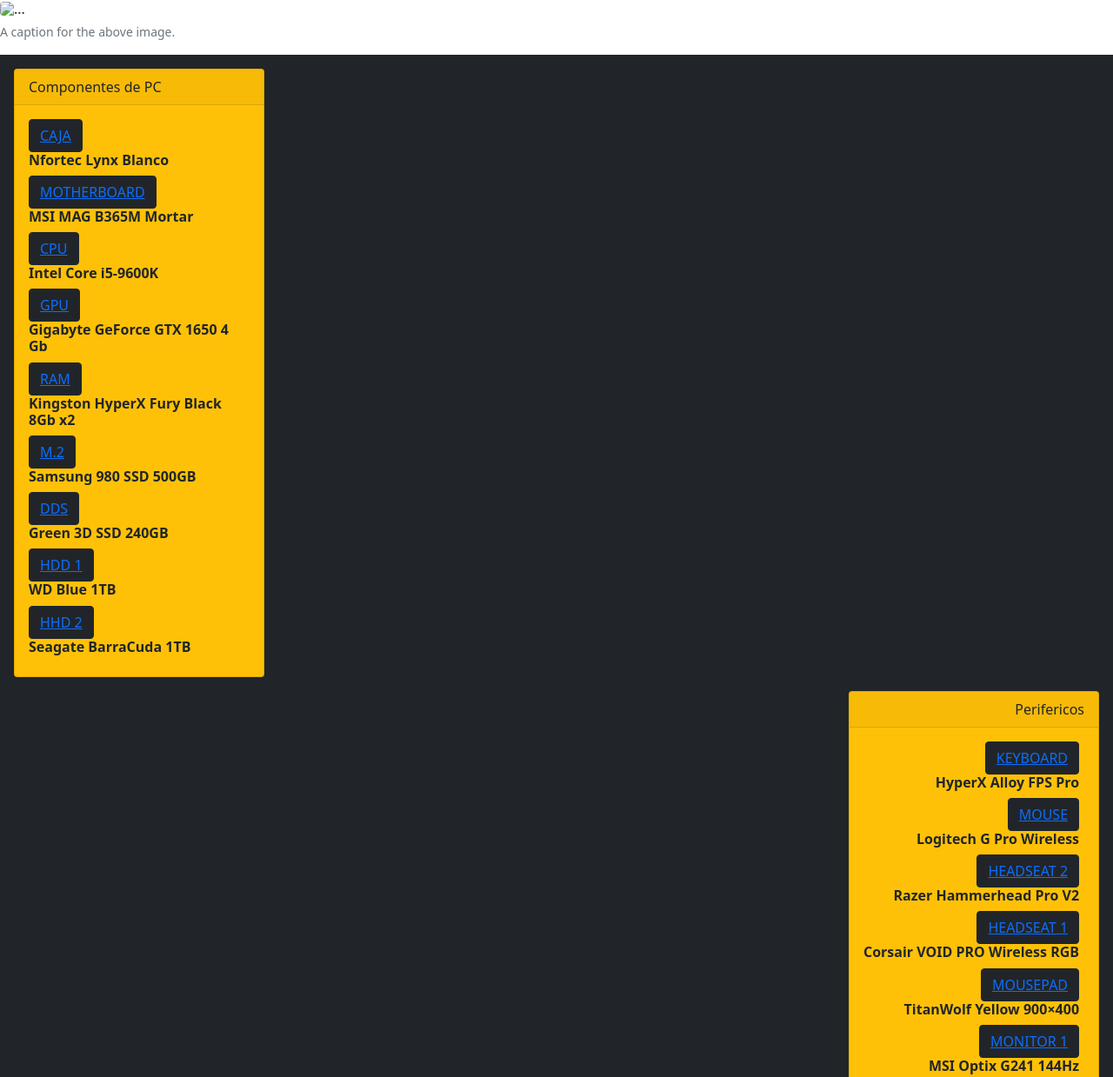
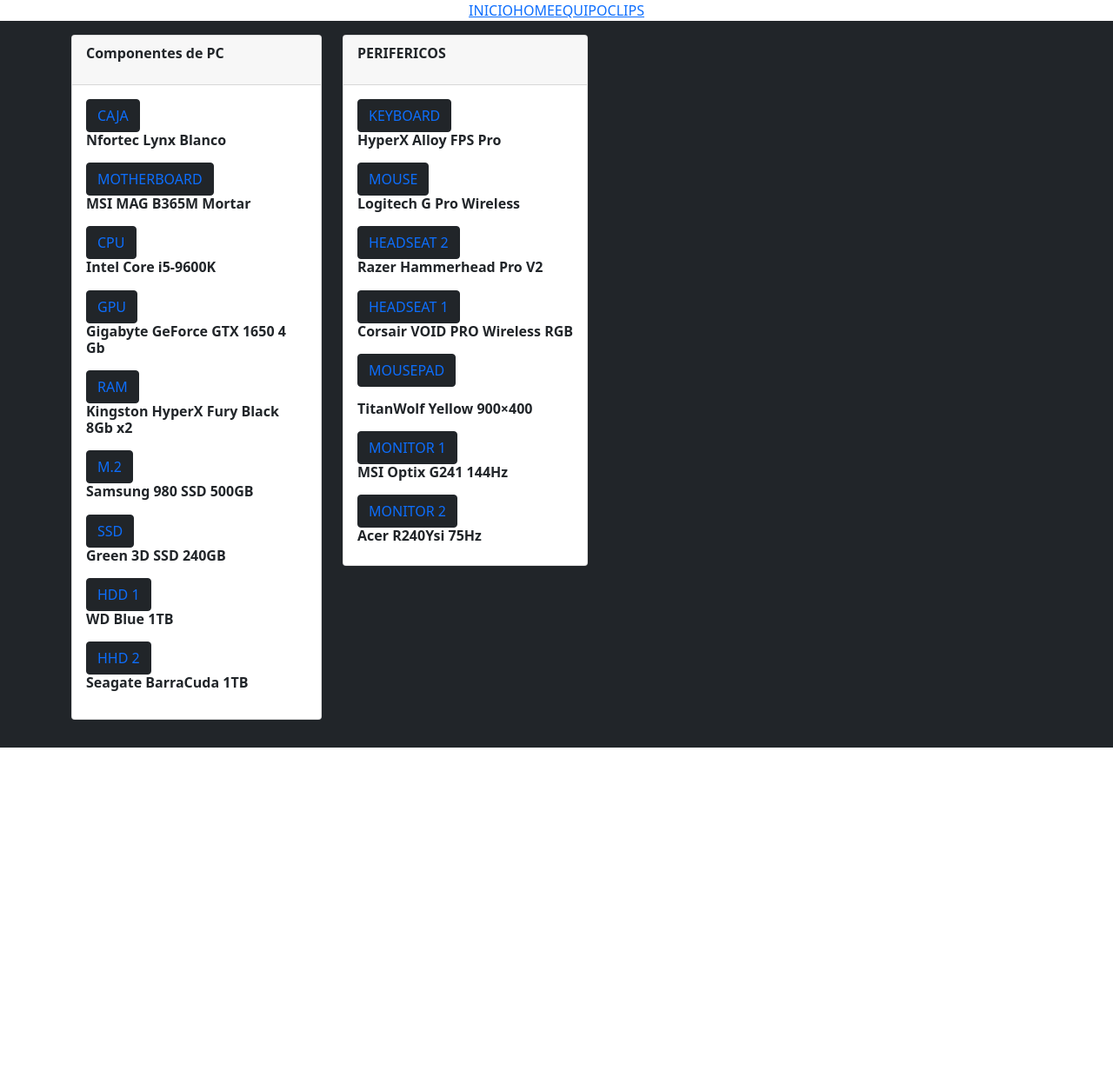
Before and after one commit to Haplee/PaginaWebHaplee, a plain HTML site: page index.html in a window 1280 px wide. Shown: the top 1239 px of the page at 87% size. After the commit the page ends 868 px from the top, so only its background shows below. Drawn offline with nearby package versions, Linux system fonts and the light colour scheme.

Commit message:
Update index.html

```diff
--- a/index.html
+++ b/index.html
@@ -9,20 +9,32 @@
     <link href="https://cdn.jsdelivr.net/npm/bootstrap@5.1.3/dist/css/bootstrap.min.css" rel="stylesheet" integrity="sha384-1BmE4kWBq78iYhFldvKuhfTAU6auU8tT94WrHftjDbrCEXSU1oBoqyl2QvZ6jIW3" crossorigin="anonymous">
 
     <title>Fran Vidal</title>
+      <div>
+        <ul class="nav justify-content-center">
+          <li class="nav-item">
+            <a class="nav active" aria-current="page" href="#">INICIO</a>
+          </li>
+          <li class="nav-item">
+            <a class="nav active" href="#">HOME</a>
+          </li>
+          <li class="nav-item">
+            <a class="nav active" href="#">EQUIPO</a>
+          </li>
+          <li class="nav-item">
+            <a class="nnav active">CLIPS</a>
+          </li>
+        </ul>
+      </div>
   </head>
   <body>
-    <div>
-      <figure class="figure">
-        <img src="..." class="figure-img img-fluid rounded" alt="...">
-        <figcaption class="figure-caption">A caption for the above image.</figcaption>
-      </figure>
+
+<!-- Banner -->
 
 
-    </div>
     <main>
 
 
-      <div class="">
+      <span>
         <script src="https://cdn.lordicon.com/ritcuqlt.js"></script>
         <lord-icon
             src="https://cdn.lordicon.com/myroguwc.json"
@@ -31,87 +43,111 @@
             stroke="30"
             style="width:175px;height:175px">
         </lord-icon>
-      </div>
+      </span>
 
       <div class="p-3 mb-2 bg-dark text-white">
             <!-- Texto principal -->
 
+
 <!-- Grupo Drop -->
+<!-- Componentes -->
 
-<!-- Componentes -->
-            <div align="left">
-                <div class="card text-dark bg-warning mb-3" style="max-width: 18rem;">
-                  <div>
-                    <div class="card-header">Componentes de PC</div>
-                  </div>
+      <div class="container">
+        <div class="row row-cols-auto">  <!-- DIV DE COLUMNAS -->
+          <div class="col"><div>
+                <div class="card text-dark mb-3" style="max-width: 18rem;">
+                    <div class="card-header"><p class="fw-bolder">Componentes de PC</p></div>
                     <div class="btn-group-vertical">
                       <div class="card-body">
-                      <button type="button" class="btn btn-dark"><a href="https://www.pccomponentes.com/nfortec-lynx-cristal-templado-usb-30-rgb-blanco">CAJA</a></button>
+                        <button type="button" class="btn btn-dark"><a href="https://www.pccomponentes.com/nfortec-lynx-cristal-templado-usb-30-rgb-blanco" class="text-decoration-none">CAJA</a></button>
                         <h6 class="fw-bolder">Nfortec Lynx Blanco</a> </h6>
+                        <blockquote></blockquote>
 
-                      <button type="button" class="btn btn-dark"><a href="https://www.pccomponentes.com/msi-mag-b365m-mortar?offer=15609a59-59c1-4918-9183-702847d11b18">MOTHERBOARD</a></button>
-                      <h6 class="fw-bolder">MSI MAG B365M Mortar</h6>
+                        <button type="button" class="btn btn-dark"><a href="https://www.pccomponentes.com/msi-mag-b365m-mortar?offer=15609a59-59c1-4918-9183-702847d11b18" class="text-decoration-none">MOTHERBOARD</a></button>
+                        <h6 class="fw-bolder" class="text-decoration-none">MSI MAG B365M Mortar</h6>
+                        <blockquote></blockquote>
 
-                      <button type="button" class="btn btn-dark"><a href="https://www.intel.es/content/www/es/es/products/sku/134896/intel-core-i59600k-processor-9m-cache-up-to-4-60-ghz/specifications.html">CPU</a></button>
+                        <button type="button" class="btn btn-dark"><a href="https://www.intel.es/content/www/es/es/products/sku/134896/intel-core-i59600k-processor-9m-cache-up-to-4-60-ghz/specifications.html" class="text-decoration-none">CPU</a></button>
                         <h6 class="fw-bolder">Intel Core i5-9600K</h6>
+                        <blockquote></blockquote>
 
-                      <button type="button" class="btn btn-dark"><a href="https://www.pccomponentes.com/gigabyte-geforce-gtx-1650-d6-windforce-oc-4gb-gddr6">GPU</a></button>
+                        <button type="button" class="btn btn-dark"><a href="https://www.pccomponentes.com/gigabyte-geforce-gtx-1650-d6-windforce-oc-4gb-gddr6" class="text-decoration-none">GPU</a></button>
                         <h6 class="fw-bolder">Gigabyte GeForce GTX 1650 4 Gb</h6>
+                        <blockquote></blockquote>
 
-                      <button type="button" class="btn btn-dark"><a href="https://www.pccomponentes.com/kingston-fury-beast-ddr4-2666-mhz-8gb-cl16">RAM</a></button>
+                        <button type="button" class="btn btn-dark"><a href="https://www.pccomponentes.com/kingston-fury-beast-ddr4-2666-mhz-8gb-cl16" class="text-decoration-none">RAM</a></button>
                         <h6 class="fw-bolder">Kingston HyperX Fury Black 8Gb x2</h6>
+                        <blockquote></blockquote>
 
-                      <button type="button" class="btn btn-dark"><a href="https://www.pccomponentes.com/samsung-980-ssd-500gb-pcie-30-nvme-m2">M.2</a></button>
-                      <h6 class="fw-bolder">Samsung 980 SSD 500GB</h6>
+                        <button type="button" class="btn btn-dark"><a href="https://www.pccomponentes.com/samsung-980-ssd-500gb-pcie-30-nvme-m2" class="text-decoration-none">M.2</a></button>
+                        <h6 class="fw-bolder" style="clear">Samsung 980 SSD 500GB</h6>
+                        <blockquote></blockquote>
 
-                      <button type="button" class="btn btn-dark"><a href="https://www.pccomponentes.com/wd-green-3d-ssd-240gb-sata3">DDS</a></button>
+                        <button type="button" class="btn btn-dark"><a href="https://www.pccomponentes.com/wd-green-3d-ssd-240gb-sata3" class="text-decoration-none">SSD</a></button>
                         <h6 class="fw-bolder">Green 3D SSD 240GB</h6>
+                        <blockquote></blockquote>
 
-                      <button type="button" class="btn btn-dark"><a href="https://www.pccomponentes.com/wd-blue-1tb-35-sata3">HDD 1</a></button>
+                        <button type="button" class="btn btn-dark"><a href="https://www.pccomponentes.com/wd-blue-1tb-35-sata3" class="text-decoration-none">HDD 1</a></button>
                         <h6 class="fw-bolder">WD Blue 1TB</h6>
+                        <blockquote></blockquote>
 
-                      <button type="button" class="btn btn-dark"><a href="https://www.pccomponentes.com/seagate-barracuda-35-1tb-sata3">HHD 2</a></button>
+                        <button type="button" class="btn btn-dark"><a href="https://www.pccomponentes.com/seagate-barracuda-35-1tb-sata3" class="text-decoration-none">HHD 2</a></button>
                         <h6 class="fw-bolder">Seagate BarraCuda 1TB</h6>
+                        <blockquote></blockquote>
+                      </div>
+                  </div>
+                </div>
+              </div>
+            </div>
+          <div class="col"><!-- Perifericos -->
+              <div align="">
+               <div class="card text-dark mb-3" style="max-width: 18rem;">
+                    <div class="card-header"><p class="fw-bold">PERIFERICOS</p></div>
+                    <div class="btn-group-vertical">
+                      <div class="card-body">
+                        <button type="button" class="btn btn-dark"><a href="https://www.pccomponentes.com/hyperx-alloy-fps-pro-teclado-gaming-mecanico-led-rojo-cherry-mx-blue-version-usa" class="text-decoration-none">KEYBOARD</a></button>
+                        <h6 class="fw-bolder">HyperX Alloy FPS Pro</h6>
+                        <blockquote></blockquote>
+
+                        <button type="button" class="btn btn-dark"><a href="https://www.pccomponentes.com/logitech-g-pro-raton-gaming-inalambrico-25600dpi-negro" class="text-decoration-none">MOUSE</a></button>
+                        <h6 class="fw-bolder" class="text-decoration-none">Logitech G Pro Wireless</h6>
+                        <blockquote></blockquote>
+
+                        <button type="button" class="btn btn-dark"><a href="https://www.amazon.es/Razer-Hammerhead-Duo-Console-Ear/dp/B085JHBL34/ref=sr_1_6?keywords=razer+hammerhead&qid=1676042052&sr=8-6" class="text-decoration-none">HEADSEAT 2</a></button>
+                        <h6 class="fw-bolder">Razer Hammerhead Pro V2</h6>
+                        <blockquote></blockquote>
+
+                        <button type="button" class="btn btn-dark"><a href="https://www.amazon.es/Corsair-Auriculares-Inalámbrico-Personalizable-Iluminación/dp/B07Y2MJRW6/ref=sr_1_5?__mk_es_ES=ÅMÅŽÕÑ&crid=GPNB627F9FN2&keywords=Corsair+VOID+PRO+Wireless+RGB&qid=1676042098&sprefix=corsair+void+pro+wireless+rgb%2Caps%2C138&sr=8-5" class="text-decoration-none">HEADSEAT 1</a></button>
+                        <h6 class="fw-bolder">Corsair VOID PRO Wireless RGB</h6>
+                        <blockquote></blockquote>
+
+                        <button type="button" class="btn btn-dark"><a href="https://www.amazon.es/Alfombrilla-ratón-para-Gaming-900x400/dp/B07WTMWNHZ/ref=sr_1_5?__mk_es_ES=ÅMÅŽÕÑ&crid=1DY0L4I04F2YW&keywords=TitanWolf+Yellow+900×400&qid=1676042136&sprefix=titanwolf+yellow+900+400%2Caps%2C109&sr=8-5" class="text-decoration-none">MOUSEPAD</a></button>
+                        <blockquote></blockquote>
+                        <h6 class="fw-bolder">TitanWolf Yellow 900×400</h6>
+                        <blockquote></blockquote>
+
+                        <button type="button" class="btn btn-dark"><a href="https://www.amazon.es/MSI-Optix-G241-Monitor-pixeles/dp/B083P6GTWD/ref=sr_1_4?__mk_es_ES=ÅMÅŽÕÑ&crid=3M6URA5KVZSSV&keywords=MSI+Optix+G241&qid=1676042166&sprefix=msi+optix+g241%2Caps%2C99&sr=8-4" class="text-decoration-none">MONITOR 1</a></button>
+                          <h6 class="fw-bolder">MSI Optix G241 144Hz</h6>
+                          <blockquote></blockquote>
+
+                        <button type="button" class="btn btn-dark"><a href="https://www.amazon.es/Acer-R240Ysmipx-FreeSync-Pantalla-1920x1080/dp/B07XK8NH7P/ref=sr_1_1?__mk_es_ES=ÅMÅŽÕÑ&crid=19YYWL83ZCJK6&keywords=Acer+R240Ysi&qid=1676042187&sprefix=acer+r240ysi%2Caps%2C98&sr=8-1s" class="text-decoration-none">MONITOR 2</a></button>
+                        <h6 class="fw-bolder">Acer R240Ysi 75Hz</h6>
                       </div>
                     </div>
                   </div>
                 </div>
 
 
-             <blockquote></blockquote>
-  <!-- Perifericos -->
-              <div align="right">
-               <div class="card text-dark bg-warning mb-3" style="max-width: 18rem;">
-                  <div>
-                    <div class="card-header">Perifericos</div>
-                  </div>
-                  <div class="btn-group-vertical">
-                    <div class="card-body">
-                      <button type="button" class="btn btn-dark"><a href="https://www.pccomponentes.com/hyperx-alloy-fps-pro-teclado-gaming-mecanico-led-rojo-cherry-mx-blue-version-usa">KEYBOARD</a></button>
-                      <h6 class="fw-bolder">HyperX Alloy FPS Pro</h6>
 
-                      <button type="button" class="btn btn-dark"><a href="https://www.pccomponentes.com/logitech-g-pro-raton-gaming-inalambrico-25600dpi-negro">MOUSE</a></button>
-                      <h6 class="fw-bolder">Logitech G Pro Wireless</h6>
 
-                      <button type="button" class="btn btn-dark"><a href="https://www.amazon.es/Razer-Hammerhead-Duo-Console-Ear/dp/B085JHBL34/ref=sr_1_6?keywords=razer+hammerhead&qid=1676042052&sr=8-6">HEADSEAT 2</a></button>
-                      <h6 class="fw-bolder">Razer Hammerhead Pro V2</h6>
 
-                      <button type="button" class="btn btn-dark"><a href="https://www.amazon.es/Corsair-Auriculares-Inalámbrico-Personalizable-Iluminación/dp/B07Y2MJRW6/ref=sr_1_5?__mk_es_ES=ÅMÅŽÕÑ&crid=GPNB627F9FN2&keywords=Corsair+VOID+PRO+Wireless+RGB&qid=1676042098&sprefix=corsair+void+pro+wireless+rgb%2Caps%2C138&sr=8-5">HEADSEAT 1</a></button>
-                      <h6 class="fw-bolder">Corsair VOID PRO Wireless RGB</h6>
 
-                      <button type="button" class="btn btn-dark"><a href="https://www.amazon.es/Alfombrilla-ratón-para-Gaming-900x400/dp/B07WTMWNHZ/ref=sr_1_5?__mk_es_ES=ÅMÅŽÕÑ&crid=1DY0L4I04F2YW&keywords=TitanWolf+Yellow+900×400&qid=1676042136&sprefix=titanwolf+yellow+900+400%2Caps%2C109&sr=8-5">MOUSEPAD</a></button>
-                      <h6 class="fw-bolder">TitanWolf Yellow 900×400</h6>
 
-                      <button type="button" class="btn btn-dark"><a href="https://www.amazon.es/MSI-Optix-G241-Monitor-pixeles/dp/B083P6GTWD/ref=sr_1_4?__mk_es_ES=ÅMÅŽÕÑ&crid=3M6URA5KVZSSV&keywords=MSI+Optix+G241&qid=1676042166&sprefix=msi+optix+g241%2Caps%2C99&sr=8-4">MONITOR 1</a></button>
-                        <h6 class="fw-bolder">MSI Optix G241 144Hz</h6>
-
-                      <button type="button" class="btn btn-dark"><a href="https://www.amazon.es/Acer-R240Ysmipx-FreeSync-Pantalla-1920x1080/dp/B07XK8NH7P/ref=sr_1_1?__mk_es_ES=ÅMÅŽÕÑ&crid=19YYWL83ZCJK6&keywords=Acer+R240Ysi&qid=1676042187&sprefix=acer+r240ysi%2Caps%2C98&sr=8-1s">MONITOR 2</a></button>
-                      <h6 class="fw-bolder">Acer R240Ysi 75Hz</h6>
                 </div>
               </div>
             </div>
           </div>
-        </div>
+        </div> <!--CAJA NEGRA -->
       </main>
     </body>
   </nav>
```
Lines whose indentation alone changed are shown as unchanged.
